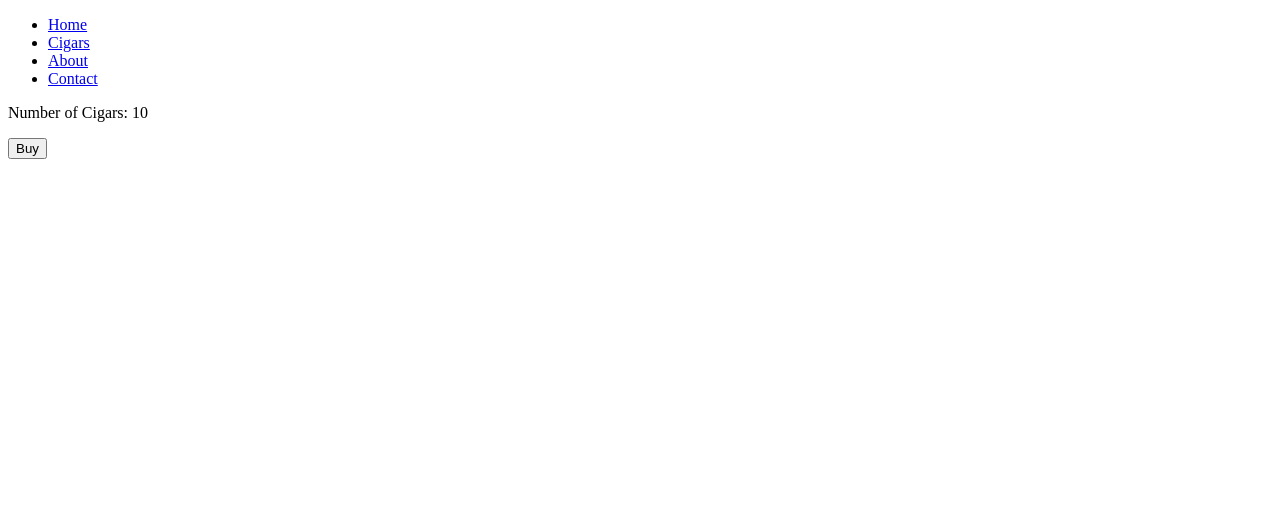
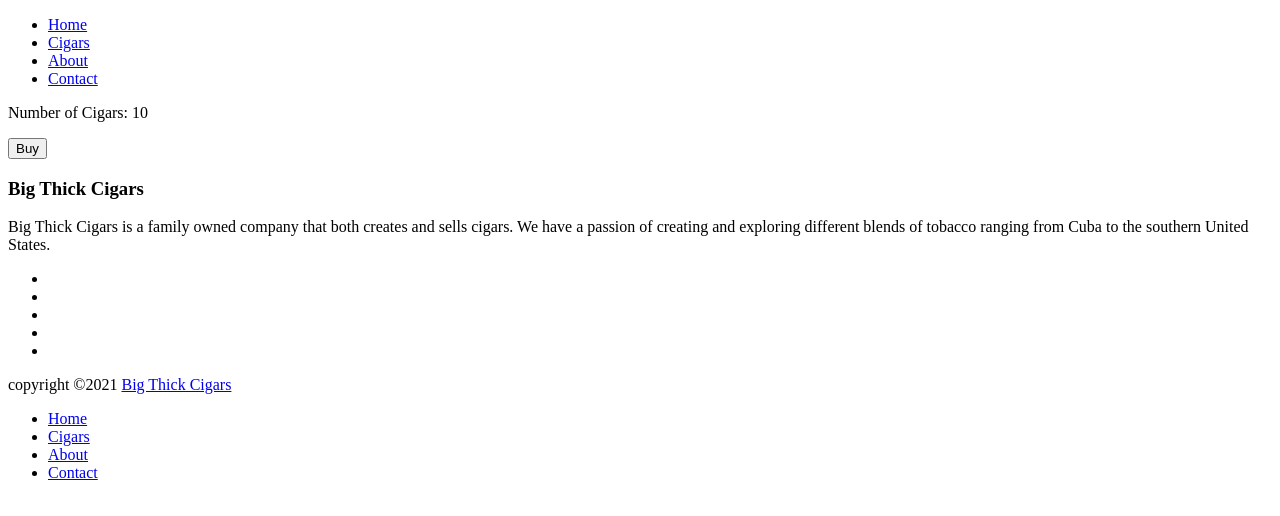
Before and after one commit to haroldfarmer/cigar_shop, a plain HTML site: page index/cigars.html in a window 1280 px wide. Drawn offline with nearby package versions, Linux system fonts and the light colour scheme; no server answers.

Commit message:
created footer

```diff
--- a/index/cigars.html
+++ b/index/cigars.html
@@ -1,19 +1,22 @@
 <!DOCTYPE html>
 <html lang="en">
+
 <head>
     <meta charset="UTF-8">
     <meta http-equiv="X-UA-Compatible" content="IE=edge">
     <meta name="viewport" content="width=device-width, initial-scale=1.0">
-
+    <link rel="stylesheet" href="https://cdnjs.cloudflare.com/ajax/libs/font-awesome/4.7.0/css/font-awesome.min.css">
+    <link rel="stylesheet" href="../css/main.css">
     <title>Cigars</title>
 </head>
+
 <body>
     <nav class="menu">
-        <ul>
-          <li><a href="#">Home</a></li>
-          <li><a href="#">Cigars</a></li>
-          <li><a href="#">About</a></li>
-          <li><a href="#">Contact</a></li>
+        <ul class="top-menu">
+            <li><a href="index.html">Home</a></li>
+            <li><a href="#">Cigars</a></li>
+            <li><a href="#">About</a></li>
+            <li><a href="#">Contact</a></li>
         </ul>
     </nav>
 
@@ -24,8 +27,43 @@
             <button type="button" id="buy_btn" onclick="cigar_bought()">Buy</button>
         </div>
     </section>
-    <script src="https://unpkg.com/axios/dist/axios.min.js"></script>
+
+
+    <footer>
+        <div class="footer-content">
+            <h3>Big Thick Cigars</h3>
+            <p>Big Thick Cigars is a family owned company that both creates and sells cigars.
+                We have a passion of creating and exploring different blends of tobacco ranging from
+                Cuba to the southern United States.
+            </p>
+
+            <ul class=”socials”>
+                <li><a href=”#”><img source="../icons/svgs/brands/facebook-f.svg"></img></a></li>
+                <li><a href=”#”><i class=”fa fa-twitter” aria-hidden="true"></i></a></li>
+                <li><a href=”#”><i class=”fa fa-google-plus”></i></a></li>
+                <li><a href=”#”><i class=”fa fa-youtube”></i></a></li>
+                <li><a href=”#”><i class=”fa fa-linkedin-square”></i></a></li>
+            </ul>
+        </div>
+
+        <div class=”footer-bottom”>
+
+
+            <p>copyright &copy;2021 <a href=”#”>Big Thick Cigars</a> </p>
+            <div class=”footer-menu”>
+                <ul class=”f-menu”>
+                    <li><a href="index.html">Home</a></li>
+                    <li><a href="#">Cigars</a></li>
+                    <li><a href="#">About</a></li>
+                    <li><a href="#">Contact</a></li>
+                </ul>
+            </div>
+        </div>
+    </footer>
+
+
+    </div>
+</body>
+<script src="https://unpkg.com/axios/dist/axios.min.js"></script>
     <script src="../js/cigars.js"></script>
-</body>
-
 </html>
```
Also changed, not shown: index/index.html (+6 -1 lines).
